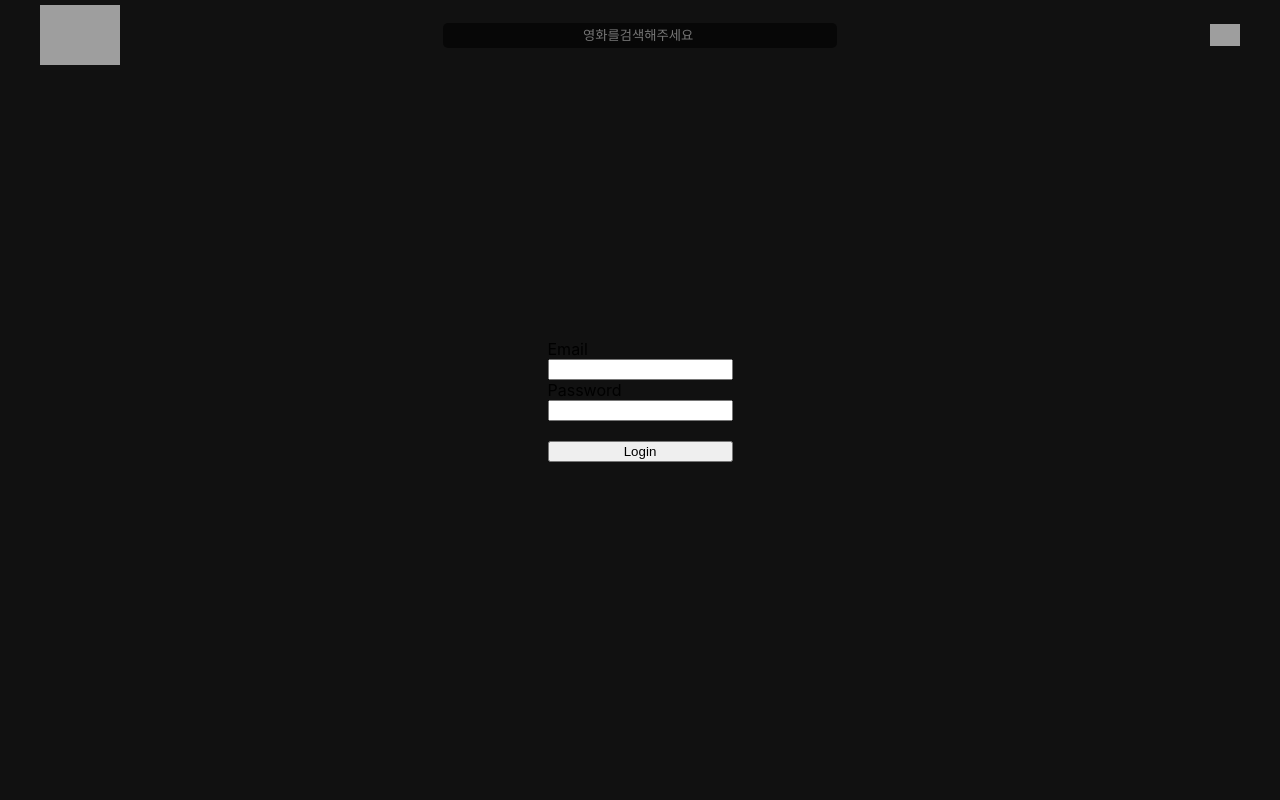
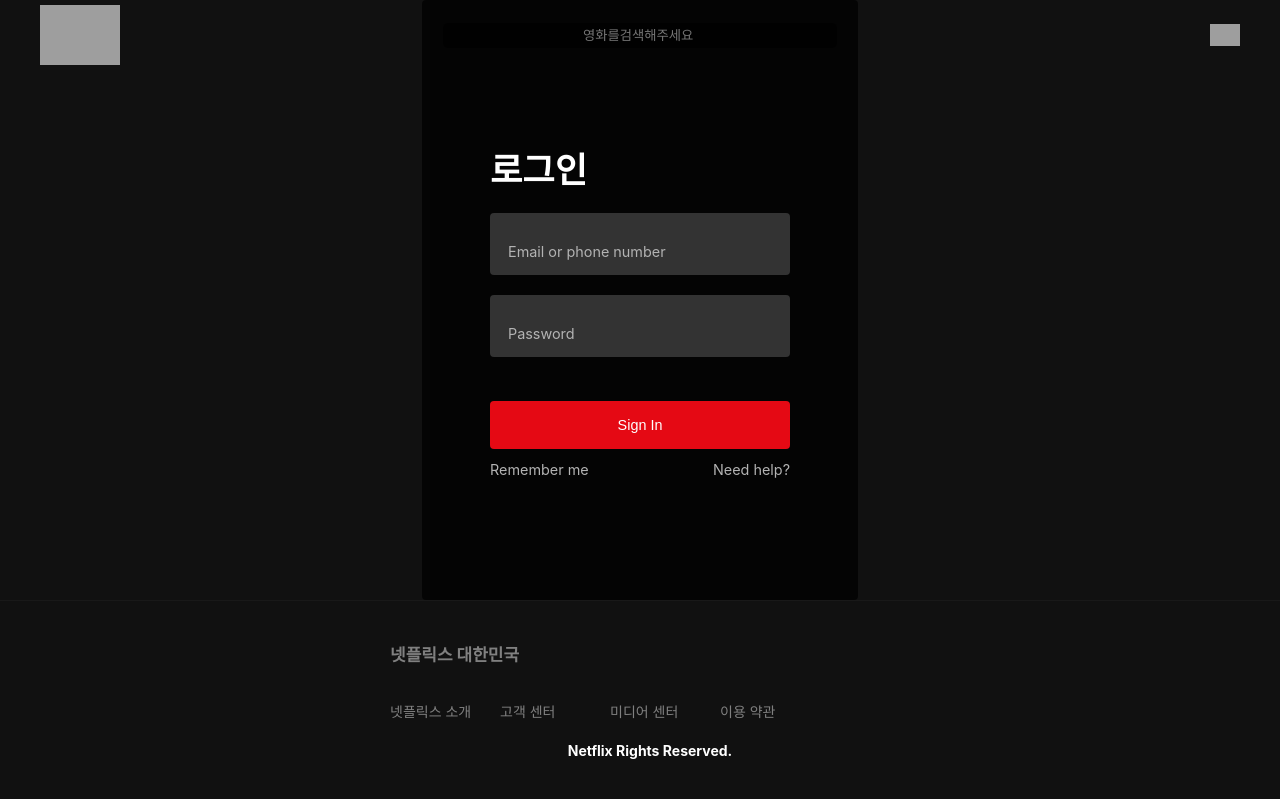
Before and after one commit to hongjuns/react-netflix-app, a React (Create React App) app: page /login in a window 1280 px wide. Shown: the top 800 px of the page. Built offline with nearby package versions, Linux system fonts and the light colour scheme; no server answers; grey boxes are pictures that could not be loaded.

Commit message:
로그인 페이지 추가

```diff
--- /dev/null
+++ b/src/css/Login.css
@@ -0,0 +1,78 @@
+
+.login {
+  display: flex;
+  flex-direction: column;
+  justify-content: center;
+  background: rgba(0, 0, 0, 0.75);
+  border-radius: 4px;
+  width: 300px;
+  height: 500px;
+  margin: 0 auto;
+  padding: 60px 68px 40px;
+}
+.login__title {
+  margin-bottom: 20px;
+  font-size: 2.2rem;
+  font-weight: 600;
+  color: #fff;
+}
+.login__group {
+  position: relative;
+  z-index: 10;
+  display: flex;
+}
+.login__group__label {
+  position: absolute;
+  z-index: 150;
+  color: #b3b3b3;
+  font-size: 0.9rem;
+  top: 30px;
+  left: 18px;
+  transition: all 300ms ease-in;
+}
+.login__group__input {
+  width: 100%;
+  position: relative;
+  z-index: 100;
+  background: #333;
+  margin-bottom: 20px;
+  border-radius: 4px;
+  border: none;
+  opacity: 1;
+  font-size: 1rem;
+  color: #fff;
+  line-height: 50px;
+  padding: 12px 18px 0;
+}
+.login__group__input:focus + .login__group__label {
+  top: 15px;
+  font-size: 0.7rem;
+}
+.login__sign-in {
+  margin: 24px 0 12px;
+  padding: 16px;
+  color: #fff;
+  background: #e50914;
+  font-size: 0.9rem;
+  border: none;
+  border-radius: 4px;
+  cursor: pointer;
+}
+.login__secondary-cta {
+  position: relative;
+  z-index: 100;
+  display: flex;
+  justify-content: space-between;
+}
+.login__secondary-cta__text {
+  opacity: 1;
+  font-size: 0.9rem;
+  color: #b3b3b3;
+  text-decoration: none;
+}
+.login__secondary-cta__text--need-help {
+  transition: all 0.3s ease-in;
+}
+.login__secondary-cta__text--need-help:hover {
+  text-decoration: underline;
+}
--- a/src/pages/LoginPage/index.js
+++ b/src/pages/LoginPage/index.js
@@ -2,6 +2,7 @@ import React ,{ useState } from 'react'
 import { useDispatch } from "react-redux";
 import { useNavigate } from "react-router-dom";
 import { setToken } from '../../reducer/authSlice';
+import "../../css/Login.css"
 export default function Login() {
 
   const navigate = useNavigate();
@@ -20,6 +21,7 @@ export default function Login() {
 
   const onSubmitHandler = (e) => {
     e.preventDefault();
+
     let body = {
       id: email,
       pw: password,
@@ -30,24 +32,18 @@ export default function Login() {
   }
 
   return (
-    <div style={{
-        display: 'flex', justifyContent: 'center', alignItems: 'center'
-        , width: '100%', height: '100vh'
-      }}>
-
-          <form style={{ display: 'flex', flexDirection: 'column' }}
-            onSubmit={onSubmitHandler}
-          >
-              <label>Email</label>
-              <input type="email" value={email} onChange={onEmailHandler}  />
-              <label>Password</label>
-              <input type="password" value={password}  onChange={onPasswordHandler} />
-              <br />
-              <button type="submit">
-                Login
-              </button>
-          </form>
-
+    <div className='login'>
+      <h1 className='login__title'>로그인</h1>
+      <div className='login__group'>
+        <input className='login__group__input' type="text" value={email} onChange={onEmailHandler}/>
+        <label className='login__group__label'>Email or phone number</label>
       </div>
+      <div className='login__group'>
+        <input className='login__group__input' type="password" value={password} onChange={onPasswordHandler}/>
+        <label className='login__group__label'>Password</label>
+      </div>
+      <button className='login__sign-in' type="button" onClick={onSubmitHandler}>Sign In</button>
+      <div className='login__secondary-cta'><p className='login__secondary-cta__text' href="#">Remember me</p><p className='login__secondary-cta__text login__secondary-cta__text--need-help' href="#">Need help?</p></div>
+    </div>
   )
 }
```
